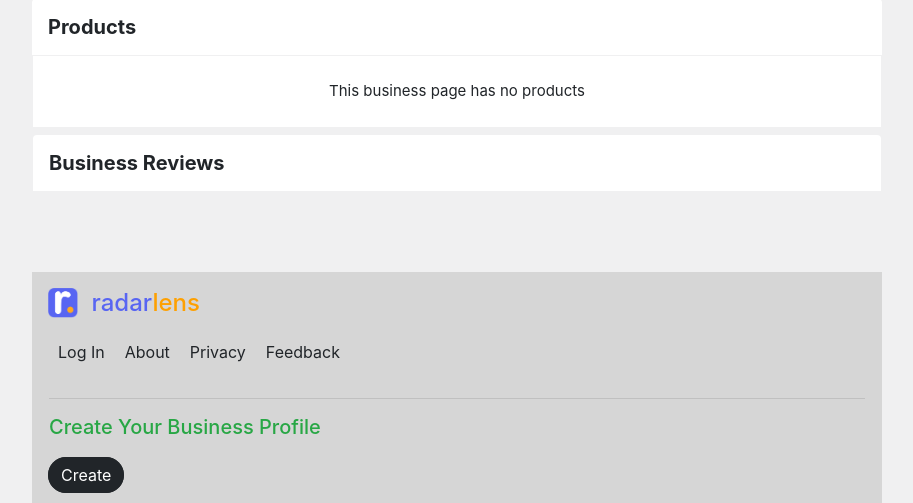
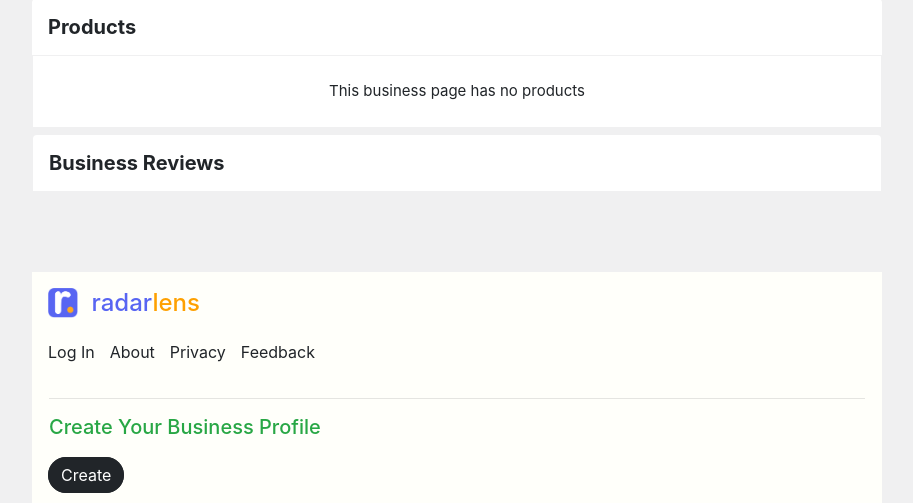
Before and after one commit to Dheelyte/radarlens, a Django app: template templates/mainapp/business_detail.html in a window 1280 px wide. Shown: the part 785-1288 px from the top of the page, without its empty margins (183-1096 px from the left). Run offline with Django 3.2, Linux system fonts and the light colour scheme; the template is opened without the code that fills it, so the values that code supplies are empty; some libraries are stand-ins or nearby versions; some web fonts are replaced.

Commit message:
Fix details Footer again

```diff
--- a/static/css/business_detail.css
+++ b/static/css/business_detail.css
@@ -344,7 +344,7 @@ footer a:hover {
 }
 .quick-links a {
     color: #212529;
-    padding: 10px;
+    padding: 10px 15px 10px 0px;
 }
 .footer-btn {
     border: 1px solid #212529;
--- a/static/css/product_detail.css
+++ b/static/css/product_detail.css
@@ -256,7 +256,7 @@ footer a:hover {
 }
 .quick-links a {
     color: #212529;
-    padding: 10px;
+    padding: 10px 15px 10px 0px;
 }
 .footer-btn {
     border: 1px solid #212529;
--- a/static/js/add_products.js
+++ b/static/js/add_products.js
@@ -80,11 +80,13 @@ form.addEventListener('submit', (e)=>{
                 success: function(response) {
                     $('#view-product').attr('href', response);
                     $('#success').show();
+                    $('#progress-container').hide()
                 },
                 error: function() {
                     alertDanger();
                     submit.disabled = false;
                     $('#product-form #submit').val('Add Product');
+                    $('#progress-container').hide()
                 },
                 cache: false,
                 contentType: false,
--- a/templates/mainapp/business_detail.html
+++ b/templates/mainapp/business_detail.html
@@ -329,7 +329,7 @@
 
     <div id="home-ratings-div"></div>
     <div style="height: 10vh;"> </div>
-    <footer class="p-3" style="background-color: #d6d6d6">
+    <footer class="p-3" style="background-color: #fffffa">
       <a href="/">
         <img src="{% static 'images/logo-32.png' %}" class="mr-2 mb-2" style="height: 30px" alt="Logo">
         <h4 style="display: inline" class="pt-2"><span style="color: #5865F2;">radar</span><span style="color: #FEA000">lens</span></h4>
--- a/templates/mainapp/product_detail.html
+++ b/templates/mainapp/product_detail.html
@@ -281,12 +281,12 @@
         <span>Back To Top</span>
     </span>
     <div style="height: 10vh;"></div>
-    <footer class="p-3" style="background-color: #d6d6d6">
+    <footer class="p-3" style="background-color: #fffffa">
         <a href="/">
           <img src="{% static 'images/logo-32.png' %}" class="mr-2 mb-2" style="height: 30px" alt="Logo">
-          <h4 style="display: inline" class="pt-2"><span style="color: #ffffff;">radarLens</span></h4>
+          <h4 style="display: inline" class="pt-2"><span style="color: #5865F2;">radar</span><span style="color: #FEA000">lens</span></h4>
         </a>
-        <div class="quick-links d-flex mt-4 mb-4">
+        <div class="quick-links d-flex mt-1 mb-4">
           <a href="{% url 'login' %}">Log In</a>
           <a href="{% url 'about' %}">About</a>
           <a href="{% url 'privacy-policy' %}">Privacy</a>
```
